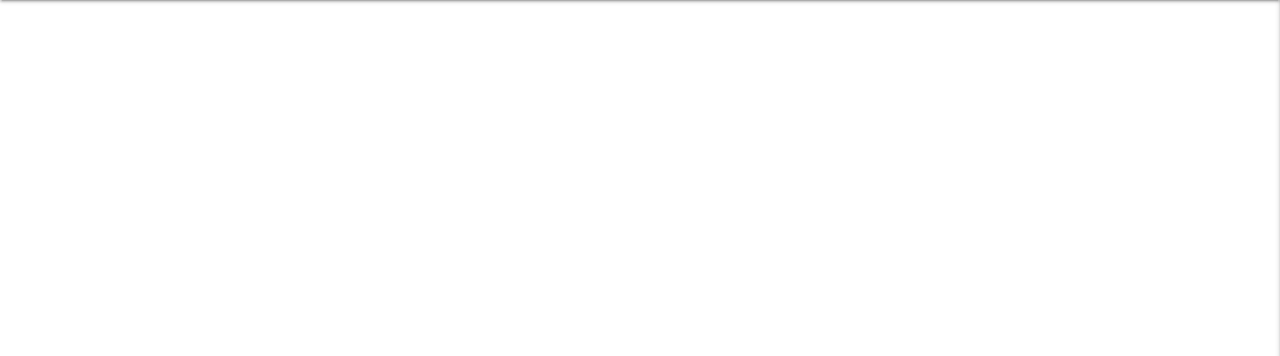
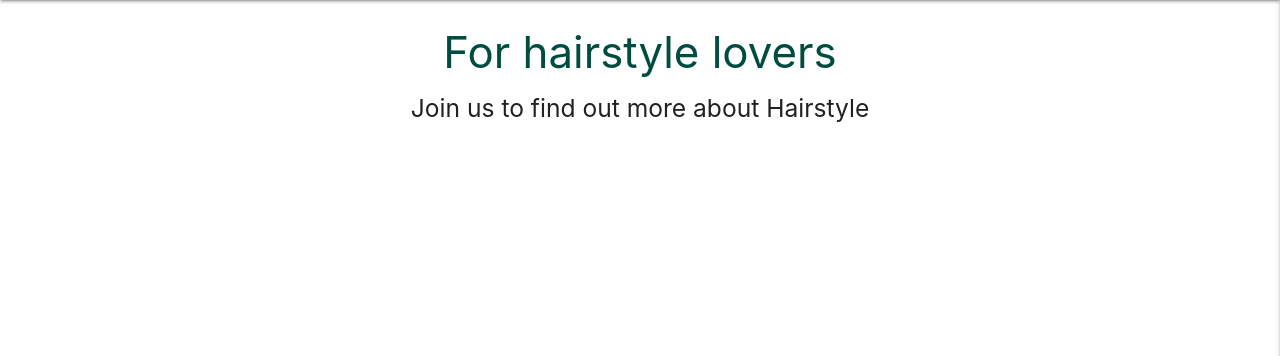
Before and after one commit to JoelineAlves/hair_manager, a Flask app: page / in a window 1280 px wide. Shown: the part 64-420 px from the top of the page. Run offline with Flask 3, Linux system fonts and the light colour scheme; data that the repository does not hold is empty; some libraries are stand-ins or nearby versions.

Commit message:
add heading on hairs.html file

```diff
--- a/templates/hairs.html
+++ b/templates/hairs.html
@@ -1,5 +1,11 @@
 {% extends "base.html" %}
 {% block content %}
+
+
+<div class="row center">
+    <h3 class="center-align teal-text text-darken-4">For hairstyle lovers</h3>
+    <h5>Join us to find out more about Hairstyle</h5>
+  </div>
 
 
     {% for hair in hairs %}
```
